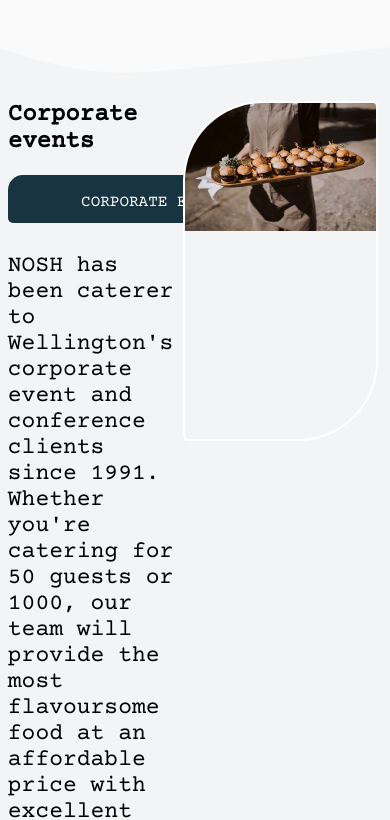
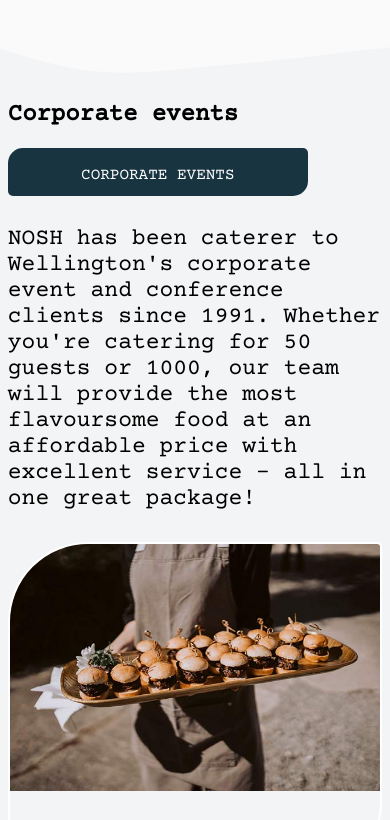
Before and after one commit to AthosAlexandre/Texte-Site, a plain HTML site: page index.html in a window 390 px wide. Shown: the part 4025-4845 px from the top of the page. Drawn offline with nearby package versions, Linux system fonts and the light colour scheme.

Commit message:
atualizando

```diff
--- a/css/style.css
+++ b/css/style.css
@@ -448,6 +448,19 @@ img.andulado2 {
 
     }
 
+    .sessao-5 .texto-s5{
+        width: 100%;
+        float: none;
+    }
+
+
+    .sessao-5 .img-s5{
+        float: none;
+        width: 100%;
+        position: static;
+        margin: 30px auto 0 auto;
+    }
+
 }
 
 /*fim MAX: 954px*/
```
